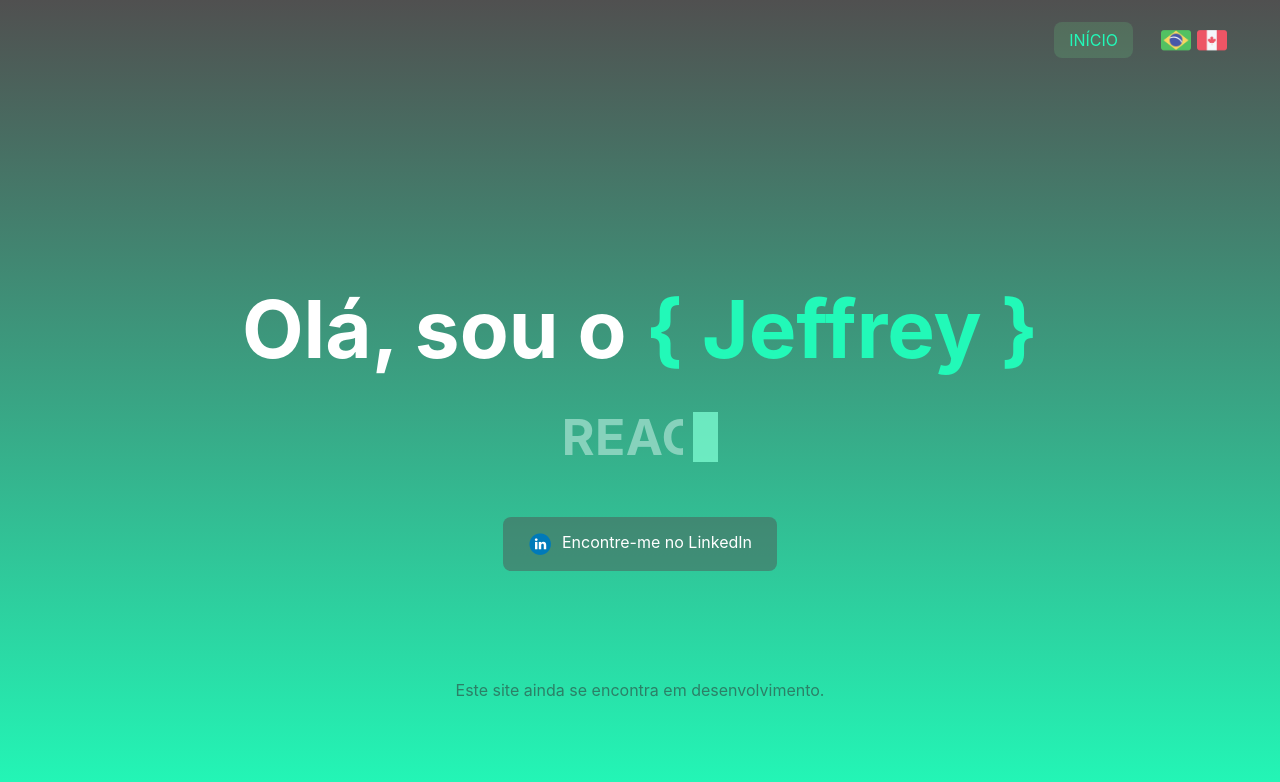
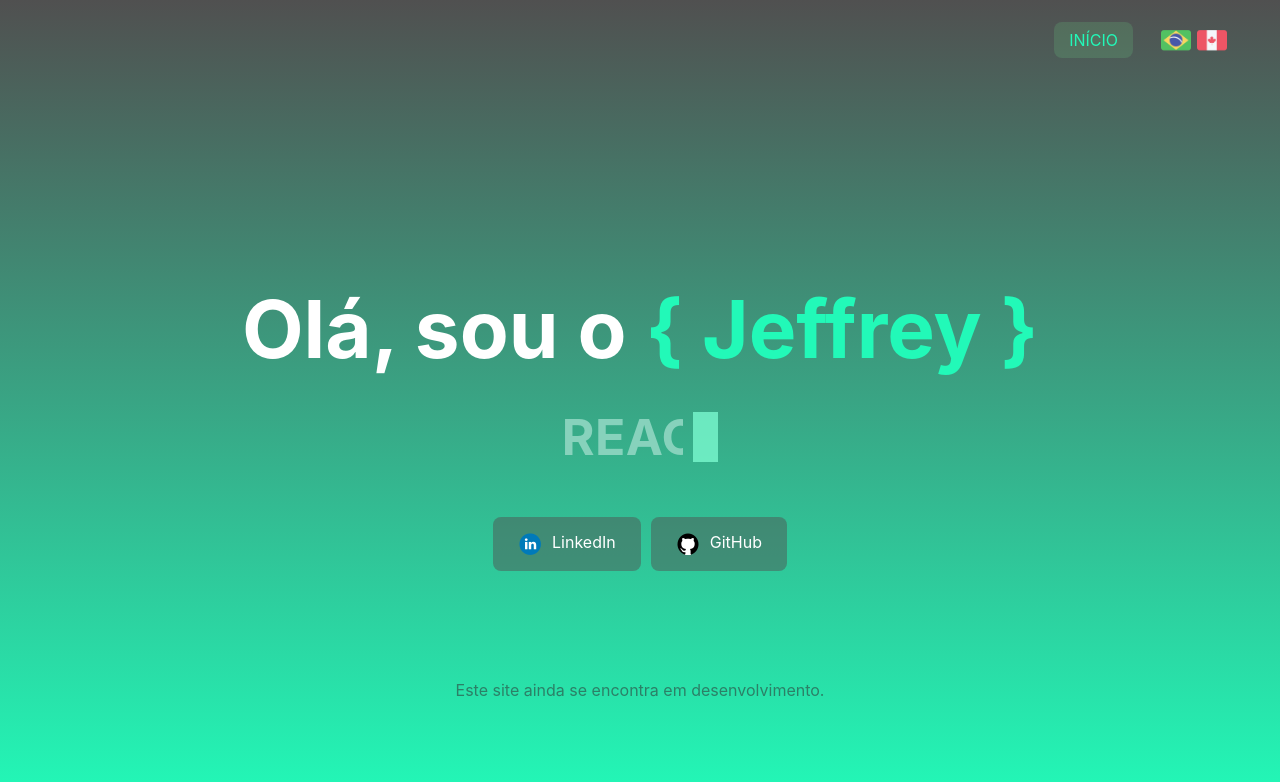
Before and after one commit to jeffreyalvr/portfolio-v1, a React (Vite) app: page / in a window 1280 px wide. Shown: the top 782 px of the page. Built offline with nearby package versions, Linux system fonts and the light colour scheme.

Commit message:
Adiciona ícone e botão do github, altera texto e estilização dos botões no Hero

```diff
--- a/src/components/Button/styles.css
+++ b/src/components/Button/styles.css
@@ -1,7 +1,7 @@
 .button,
 button {
   padding: 15px 25px;
-  margin: 50px 0;
+  margin: 50px 5px;
   color: #fff;
   background-color: #5050507a;
   border-radius: 8px;
--- a/src/components/Hero/index.jsx
+++ b/src/components/Hero/index.jsx
@@ -1,11 +1,13 @@
 import "./styles.css";
 
 import linkedin from "../../assets/images/linkedin.png";
+import github from "../../assets/images/github.png";
 
 import Button from "../Button";
 
 const Hero = ({ children }) => {
   const linkedin_url = "https://www.linkedin.com/in/jeffreyalvr/";
+  const github_url = "https://github.com/jeffreyalvr";
   return (
     <div className="hero">
       {children}
@@ -16,11 +18,10 @@ const Hero = ({ children }) => {
         <div className="label"> react js developer</div>
         <div className="carrot" />
       </h2>
-      <Button
-        text="Encontre-me no LinkedIn"
-        icon={linkedin}
-        url={linkedin_url}
-      />
+      <div className="row">
+        <Button text="LinkedIn" icon={linkedin} url={linkedin_url} />
+        <Button text="GitHub" icon={github} url={github_url} />
+      </div>
       <span>Este site ainda se encontra em desenvolvimento.</span>
     </div>
   );
--- a/src/components/Hero/styles.css
+++ b/src/components/Hero/styles.css
@@ -47,6 +47,12 @@
   animation-iteration-count: infinite;
 }
 
+.hero .row {
+  display: flex;
+  flex-direction: row;
+  justify-content: space-between;
+}
+
 @keyframes typing {
   0% {
     width: 0;
```
Also changed, not shown: src/assets/images/github.png (added).
